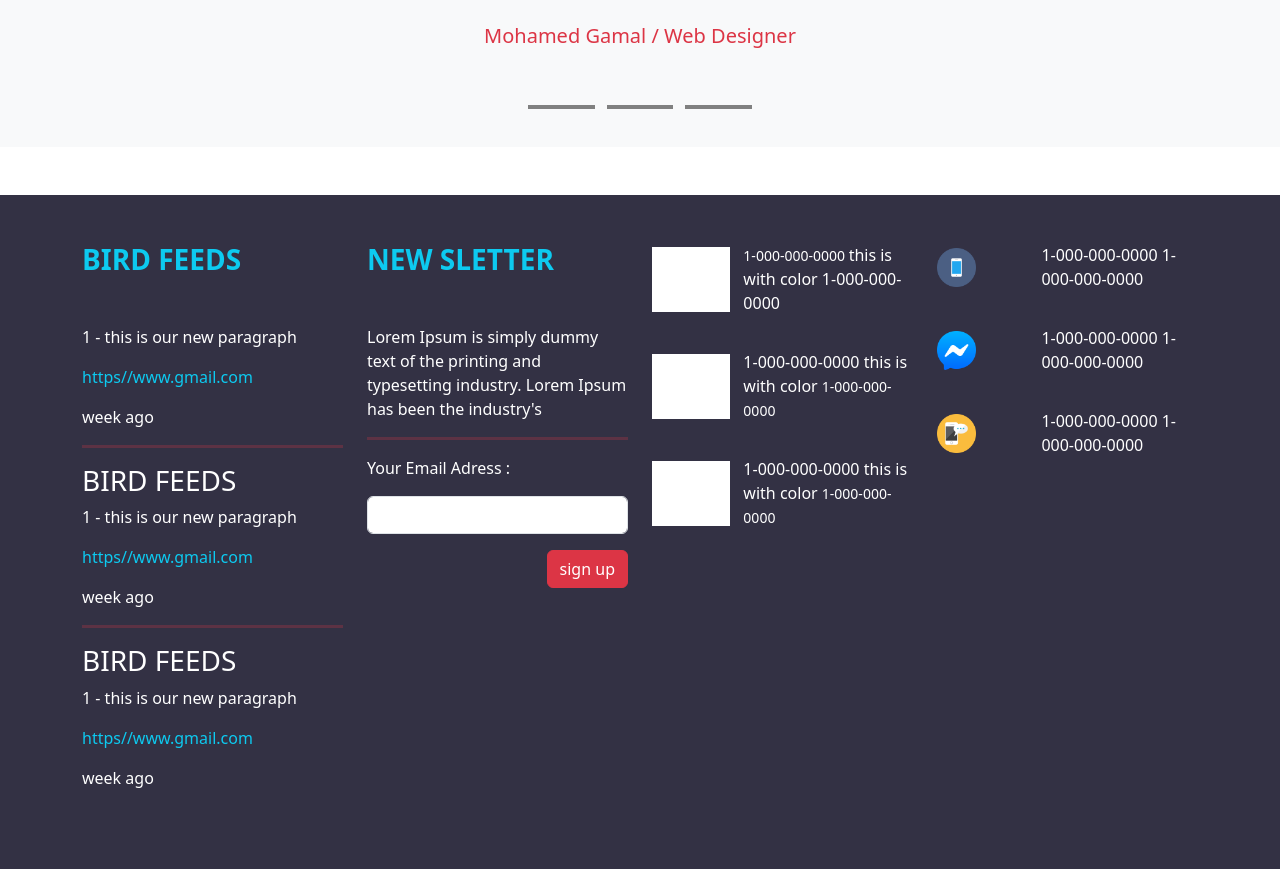
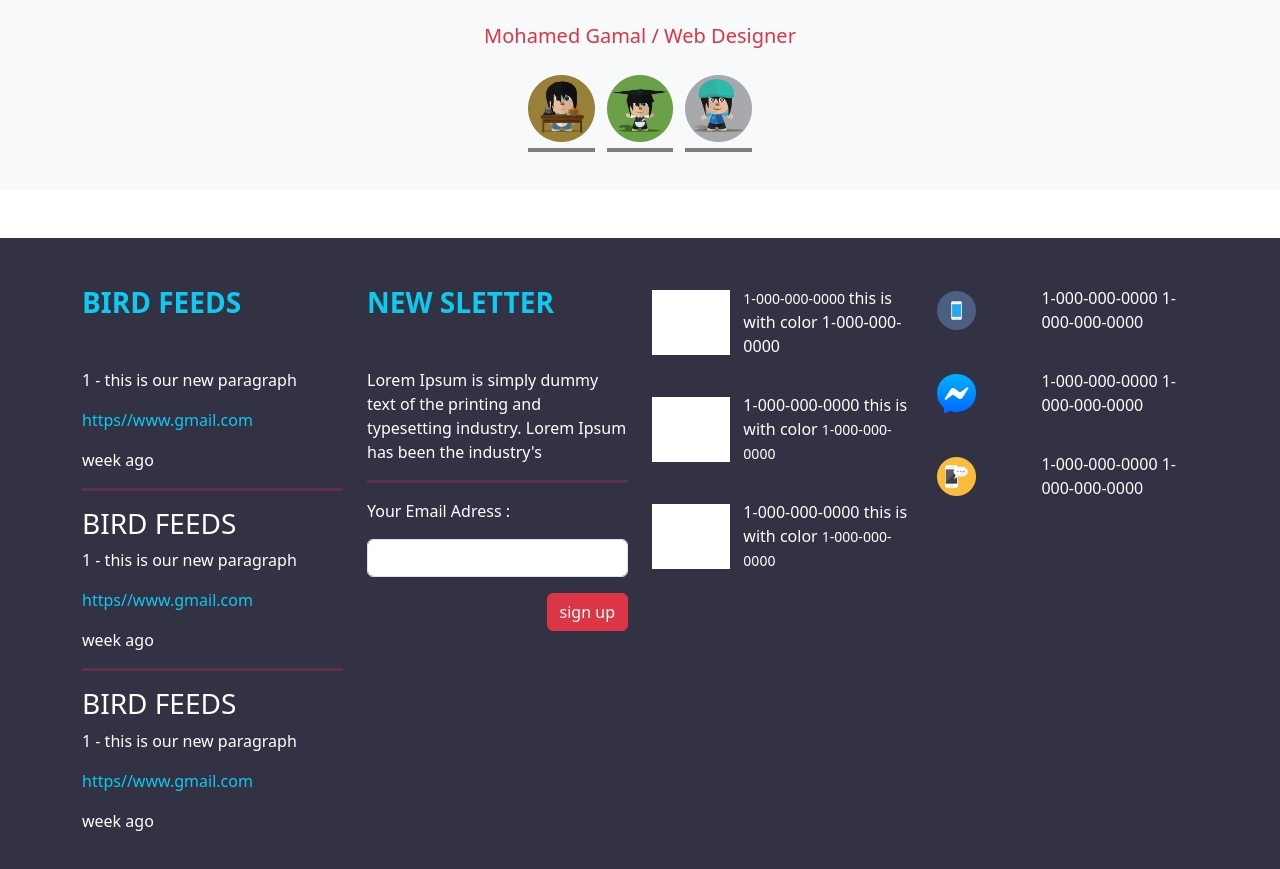
Before and after one commit to Mohamed-Gamal-22/business-design, a plain HTML site: page index.html in a window 1280 px wide. Shown: the part 2645-3514 px from the top of the page. Drawn offline with Linux system fonts and the light colour scheme; a web font is replaced by a local one.

Commit message:
add characters img

```diff
--- a/index.html
+++ b/index.html
@@ -305,13 +305,13 @@
         </div>
         <div class="icons my-4">
           <div class="icon">
-            <img src="c1.png" alt="" />
+            <img src="images/character1.png" alt="" />
           </div>
           <div class="icon">
-            <img src="c2.png" alt="" />
+            <img src="images/character2.png" alt="" />
           </div>
           <div class="icon">
-            <img src="c3.png" alt="" />
+            <img src="images/character3.png" alt="" />
           </div>
         </div>
       </div>
```
Also changed, not shown: images/character1.png (renamed from images/c3.png), images/character2.png (renamed from images/c2.png), images/character3.png (renamed from images/c1.png).
